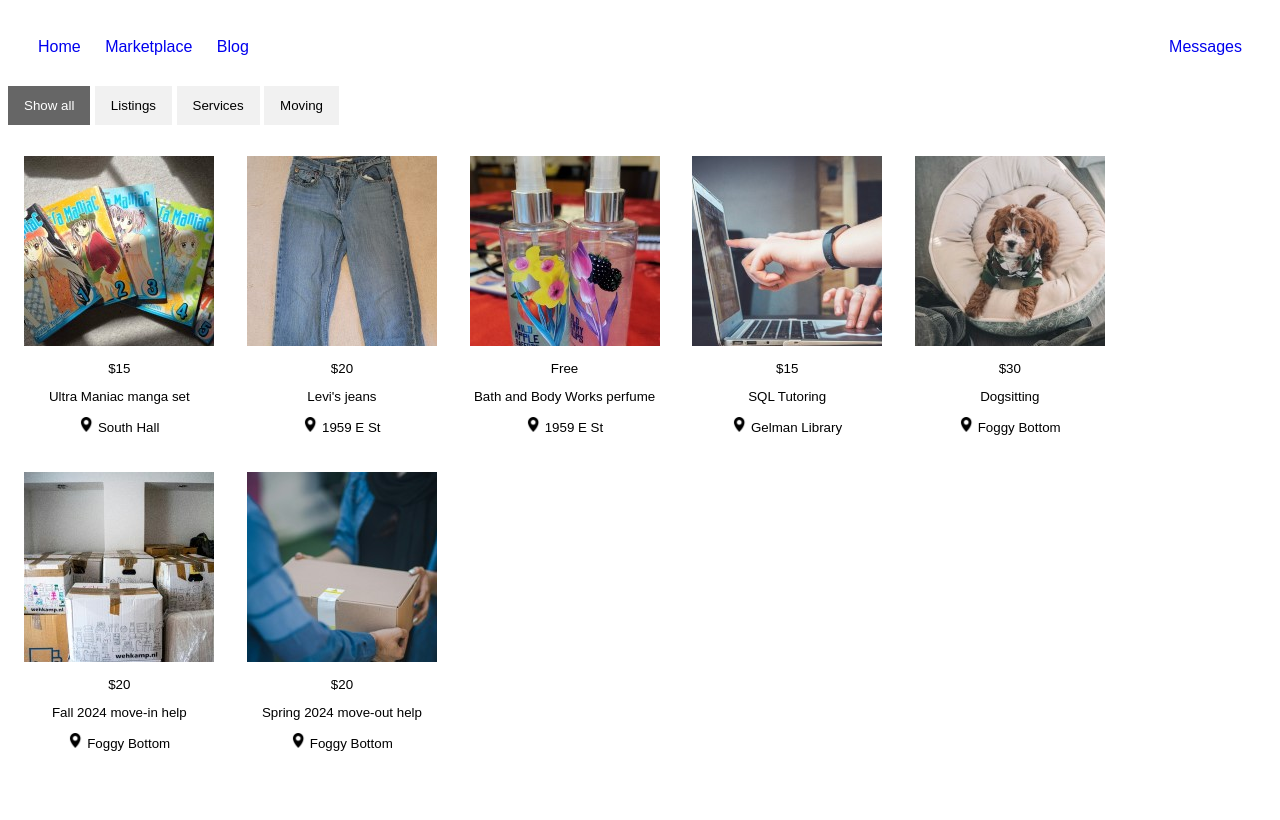
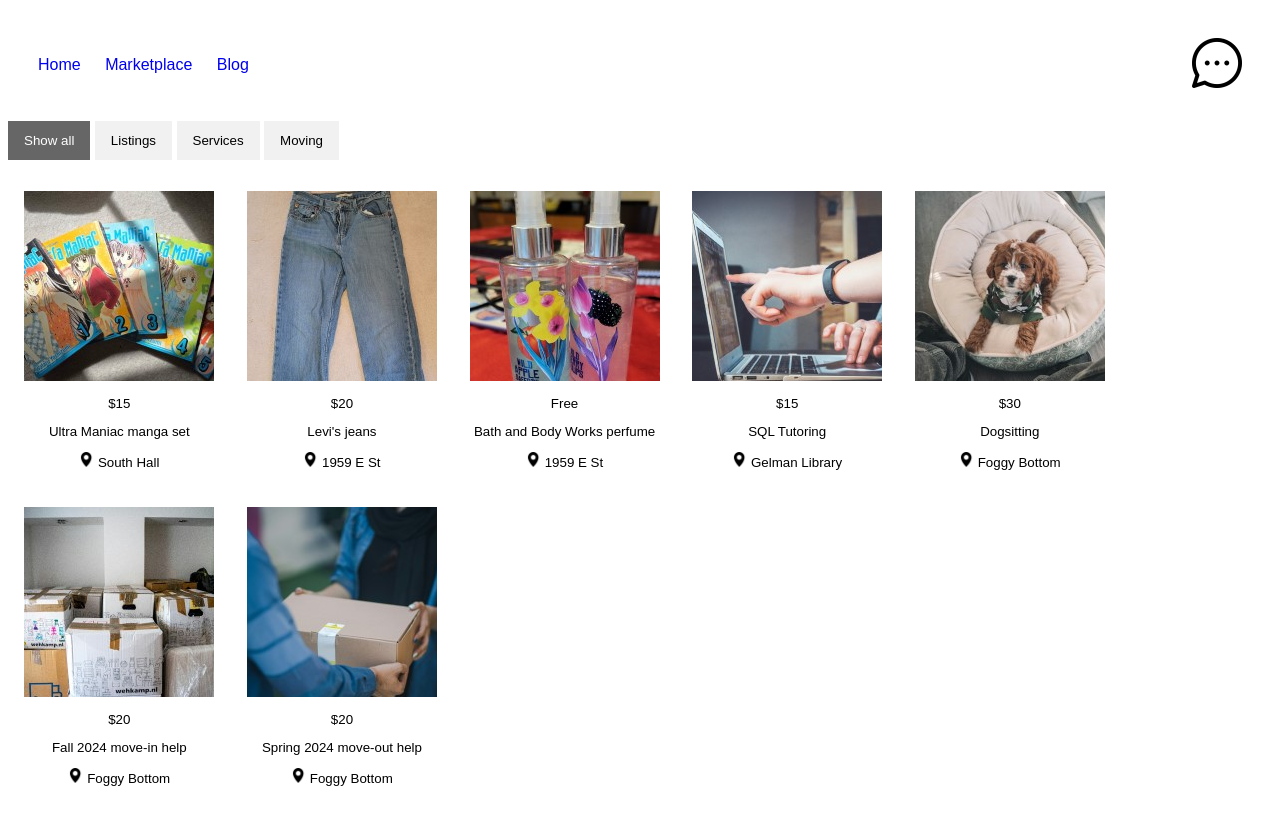
Before and after one commit to Elfxll/istm4210, a plain HTML site: page market.html in a window 1280 px wide. Drawn offline with Linux system fonts and the light colour scheme.

Commit message:
attempt at message icon, will revisit

```diff
--- a/market.html
+++ b/market.html
@@ -15,7 +15,7 @@
         <a href="blog.html">Blog</a>
       </div>
       <div id="messages">
-        <a href="messages.html">Messages</a>
+        <button onclick="document.location='messages.html'"></button>
       </div>
     </div>
 
--- a/style/main-style.css
+++ b/style/main-style.css
@@ -17,6 +17,18 @@ body {font-family: Arial, Helvetica, sans-serif;}
   padding: 30px;
 }
 
+#messages>button{
+  background-image: url('/images/messenger.png'); /* Assuming 'messages.png' is in the images folder */
+  background-color: rgba(240, 248, 255, 0);
+  width: 50px;
+  height: 50px;
+  border: none;
+}
+
+#messages>button:focus {
+  outline: none; /* Removes focus outline */
+}
+
 #messages>a, #navbar>a{
   text-decoration: none;
 }
```
Also changed, not shown: images/messages.png (added), images/messenger.png (added).
